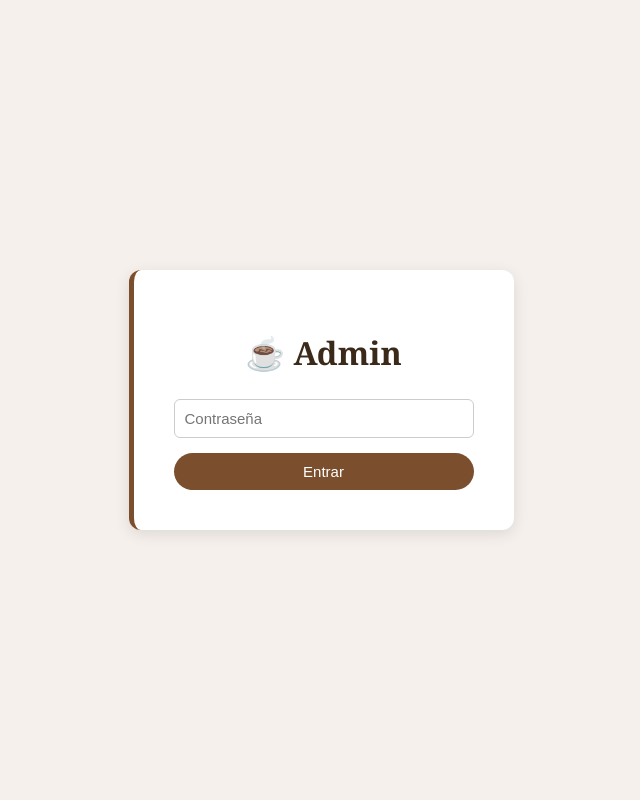
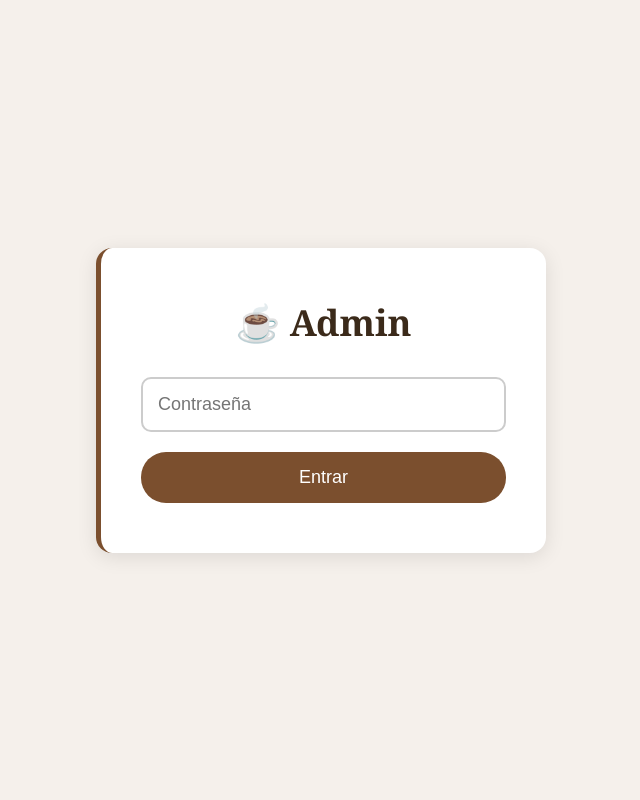
Before and after one commit to ismaelsantillan279/caf--bar-men-mi-primer-repositorio-, a Flask app: page /login in a window 1280 px wide. Shown: the whole page, without its empty margins (319-959 px from the left). Run offline with Flask 3, Linux system fonts and the light colour scheme.

Commit message:
login mas grande para celular

```diff
--- a/generar_qr.py
+++ b/generar_qr.py
@@ -8,4 +8,9 @@ for mesa in range(1, CANT_MESAS + 1):
     qr.save(f"qr_mesas/mesa_{mesa}.png")
     print(f"QR mesa {mesa} generado!")
 
+# QR para el admin
+qr_admin = qrcode.make("https://cafe-bar-menu.onrender.com/login")
+qr_admin.save("qr_mesas/admin_login.png")
+print("QR admin generado!")
+
 print("¡Todos los QR generados en la carpeta qr_mesas!")
--- a/templates/login.html
+++ b/templates/login.html
@@ -4,13 +4,76 @@
     <meta charset="UTF-8">
     <title>Login - Café Bar</title>
     <style>
-        body { font-family: Georgia, serif; background: #f5f0eb; color: #3b2a1a; display: flex; justify-content: center; align-items: center; height: 100vh; margin: 0; }
-        .login-box { background: white; padding: 40px; border-radius: 12px; border-left: 5px solid #7b4f2e; box-shadow: 0 4px 15px rgba(0,0,0,0.1); width: 300px; }
-        h1 { text-align: center; margin-bottom: 25px; }
-        input { width: 100%; padding: 10px; border: 1px solid #ccc; border-radius: 6px; font-size: 15px; margin-bottom: 15px; box-sizing: border-box; }
-        button { width: 100%; padding: 10px; background: #7b4f2e; color: white; border: none; border-radius: 20px; font-size: 15px; cursor: pointer; }
-        button:hover { background: #3b2a1a; }
-        .error { color: #c0392b; text-align: center; margin-bottom: 10px; }
+    * {
+        margin: 0;
+        padding: 0;
+        box-sizing: border-box;
+    }
+
+    body {
+        font-family: Georgia, serif;
+        background: #f5f0eb;
+        color: #3b2a1a;
+        display: flex;
+        justify-content: center;
+        align-items: center;
+        min-height: 100vh;
+        margin: 0;
+        padding: 20px;
+    }
+
+    .login-box {
+        background: white;
+        padding: 50px 40px;
+        border-radius: 16px;
+        border-left: 5px solid #7b4f2e;
+        box-shadow: 0 4px 20px rgba(0,0,0,0.1);
+        width: 100%;
+        max-width: 450px;
+    }
+
+    h1 {
+        text-align: center;
+        margin-bottom: 30px;
+        font-size: 36px;
+    }
+
+    input {
+        width: 100%;
+        padding: 15px;
+        border: 2px solid #ccc;
+        border-radius: 10px;
+        font-size: 18px;
+        margin-bottom: 20px;
+        box-sizing: border-box;
+    }
+
+    input:focus {
+        border-color: #7b4f2e;
+        outline: none;
+    }
+
+    button {
+        width: 100%;
+        padding: 15px;
+        background: #7b4f2e;
+        color: white;
+        border: none;
+        border-radius: 25px;
+        font-size: 18px;
+        cursor: pointer;
+    }
+
+    button:hover {
+        background: #3b2a1a;
+    }
+
+    .error {
+        color: #c0392b;
+        text-align: center;
+        margin-bottom: 15px;
+        font-size: 16px;
+    }
     </style>
 </head>
 <body>
```
Also changed, not shown: qr_mesas/admin_login.png (added).
